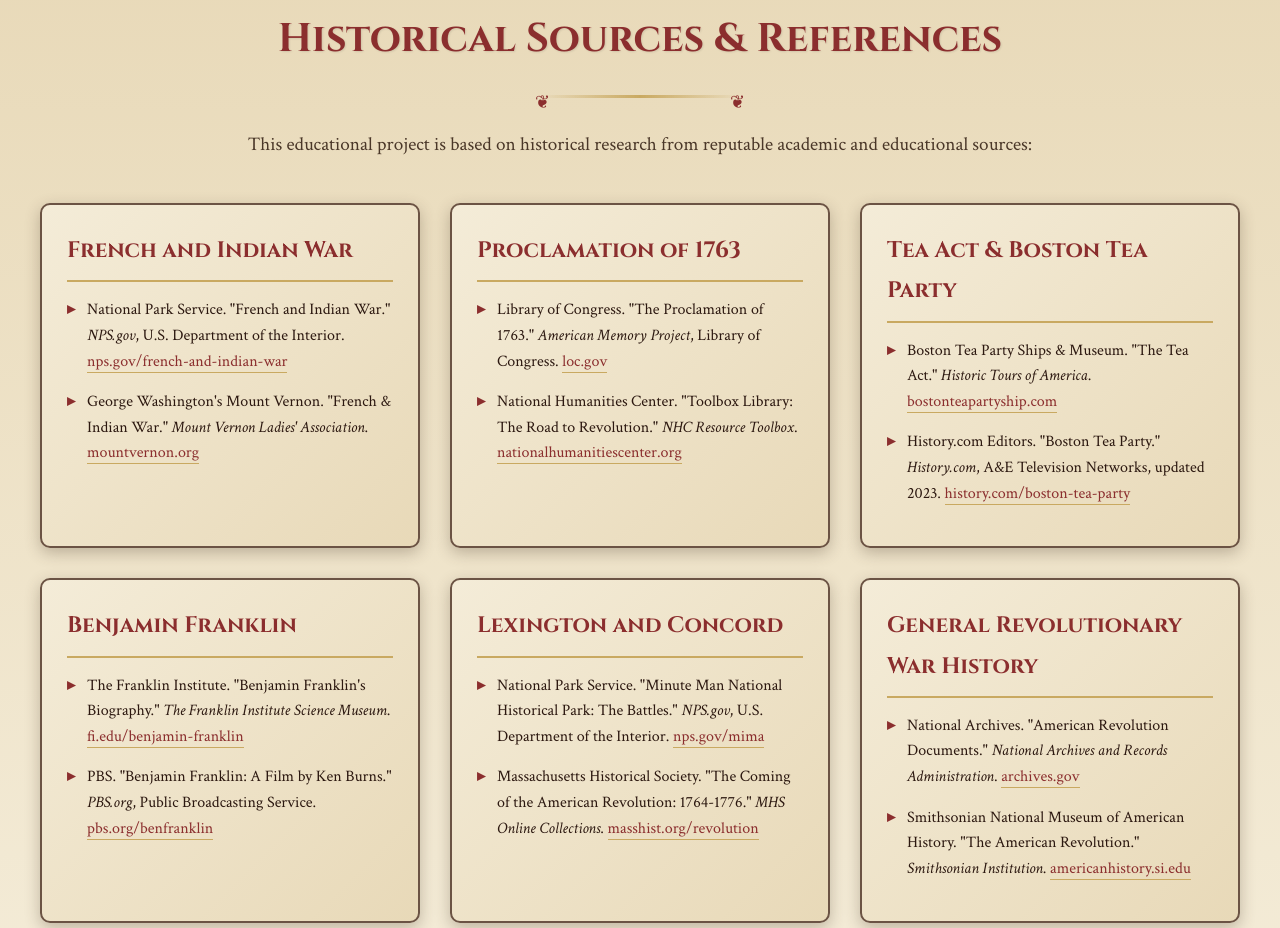
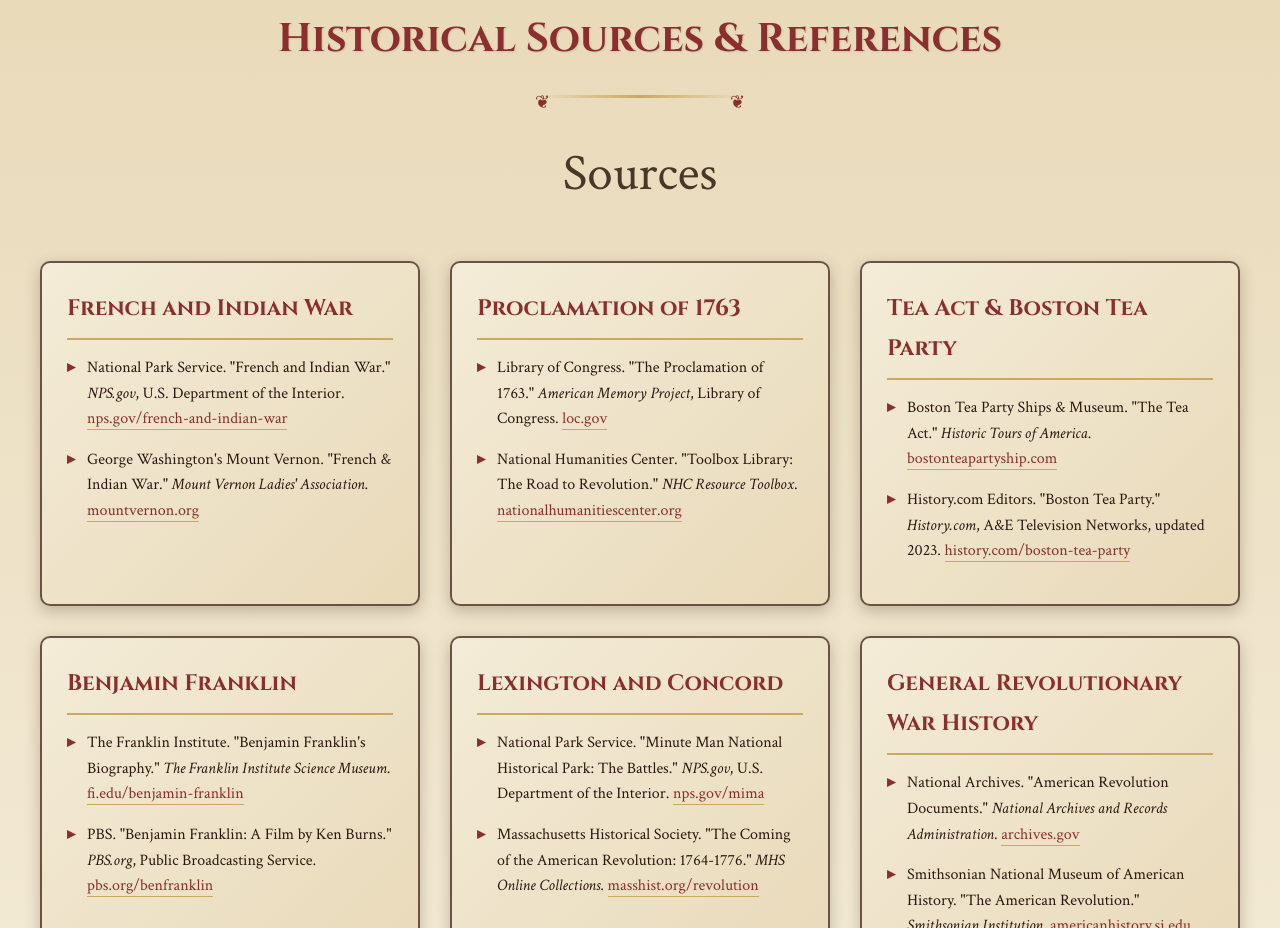
Before and after one commit to gusgus5000/history_project, a plain HTML site: page index.html in a window 1280 px wide. Shown: the part 6036-6964 px from the top of the page. Drawn offline with Linux system fonts and the light colour scheme.

Commit message:
refinished

```diff
--- a/index.html
+++ b/index.html
@@ -530,8 +530,7 @@
         <div class="sources-container">
             <h2 class="sources-title">Historical Sources & References</h2>
             <div class="sources-ornament"></div>
-            <p class="sources-intro">This educational project is based on historical research from reputable academic and educational sources:</p>
-
+            <p class="sources-intro">Sources</p>
             <div class="sources-grid">
                 <div class="source-card">
                     <h3>French and Indian War</h3>
--- a/styles.css
+++ b/styles.css
@@ -601,7 +601,7 @@
 }
 
 .sources-intro {
-    font-size: 1.2rem;
+    font-size: 3.2rem;
     color: var(--brown-dark);
     text-align: center;
     margin-bottom: 40px;
```
